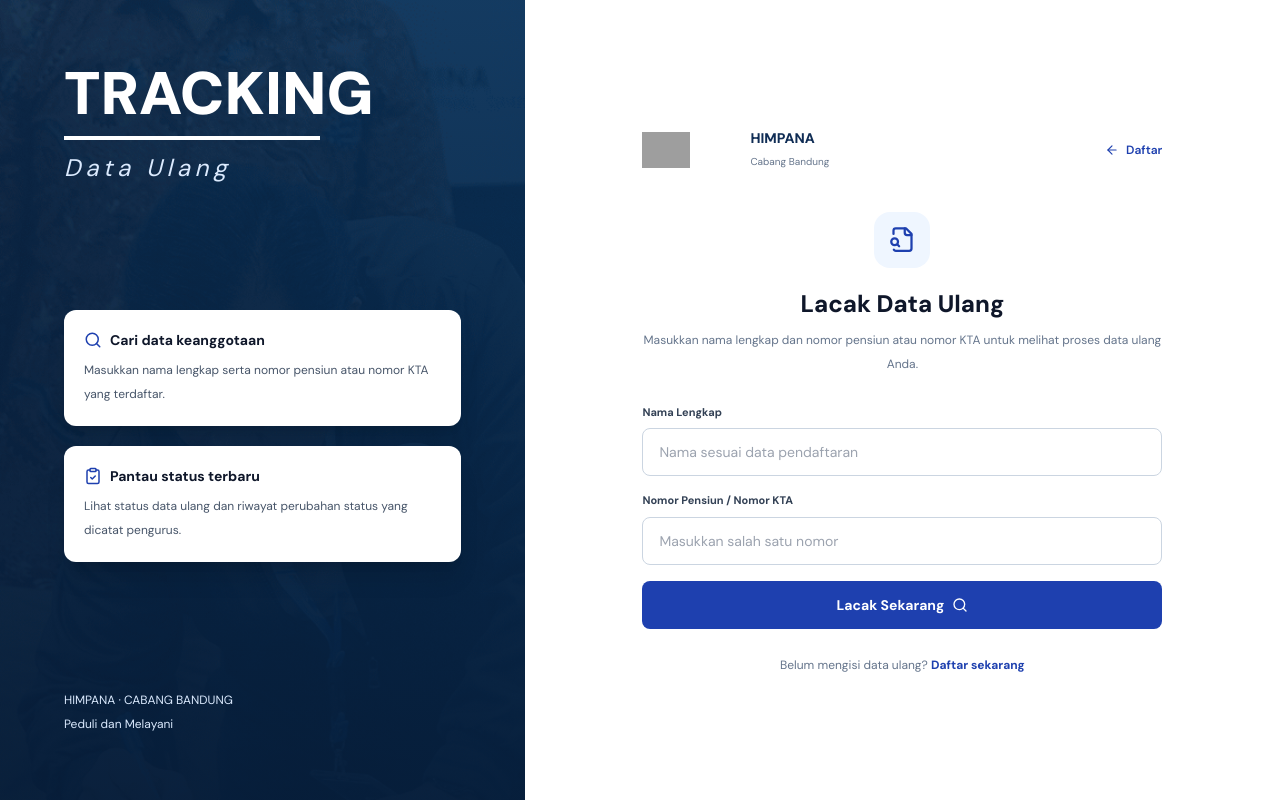
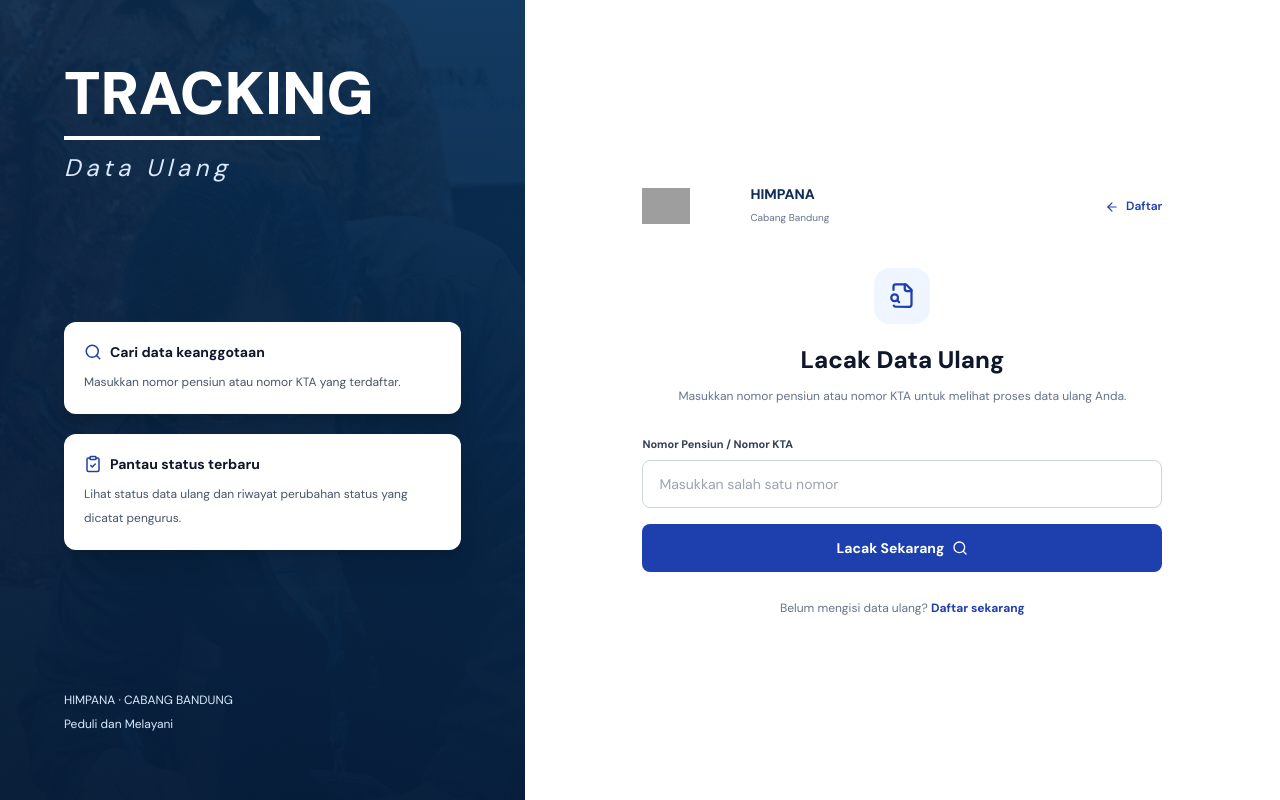
Before and after one commit to CUPP-0/himpana-bandung, a Next.js app: page /tracking in a window 1280 px wide. Built offline with nearby package versions, Linux system fonts and the light colour scheme; grey boxes are pictures that could not be loaded.

Commit message:
Simplify data ulang tracking to number only

```diff
--- a/app/tracking/page.jsx
+++ b/app/tracking/page.jsx
@@ -18,12 +18,12 @@ const descriptions = {
 const date = value => value ? new Date(value).toLocaleString("id-ID",{dateStyle:"long",timeStyle:"short"}) : "-";
 
 export default function TrackingPage() {
-  const [nama,setNama]=useState(""); const [nomor,setNomor]=useState("");
+  const [nomor,setNomor]=useState("");
   const [loading,setLoading]=useState(false); const [error,setError]=useState(""); const [result,setResult]=useState(null);
   async function submit(e) {
     e.preventDefault();setLoading(true);setError("");setResult(null);
     try {
-      const response=await fetch("/api/data-ulang/tracking",{method:"POST",headers:{"Content-Type":"application/json"},body:JSON.stringify({nama,nomor})});
+      const response=await fetch("/api/data-ulang/tracking",{method:"POST",headers:{"Content-Type":"application/json"},body:JSON.stringify({nomor})});
       const data=await response.json();if(!response.ok)throw Error(data.error||"Data tidak ditemukan.");setResult(data.data);
     } catch(e) {setError(e.message||"Terjadi kesalahan.");} finally {setLoading(false);}
   }
@@ -32,7 +32,7 @@ export default function TrackingPage() {
       <div className="absolute inset-0 bg-[url('/images/hero-pertamina.png')] bg-cover bg-center opacity-70"/><div className="absolute inset-0 bg-gradient-to-b from-[#08284c]/55 to-[#061c38]/90"/>
       <div className="relative z-10"><h1 className="text-5xl font-black xl:text-6xl">TRACKING</h1><div className="mt-3 h-1 w-64 bg-white"/><p className="mt-3 text-2xl italic tracking-[.2em] text-blue-100">Data Ulang</p></div>
       <div className="relative z-10 space-y-5">
-        <div className="rounded-xl bg-white p-5 text-slate-900 shadow-xl"><b className="flex items-center gap-2 text-sm"><Search size={18} className="text-blue-800"/> Cari data keanggotaan</b><p className="mt-2 text-xs leading-6 text-slate-600">Masukkan nama lengkap serta nomor pensiun atau nomor KTA yang terdaftar.</p></div>
+        <div className="rounded-xl bg-white p-5 text-slate-900 shadow-xl"><b className="flex items-center gap-2 text-sm"><Search size={18} className="text-blue-800"/> Cari data keanggotaan</b><p className="mt-2 text-xs leading-6 text-slate-600">Masukkan nomor pensiun atau nomor KTA yang terdaftar.</p></div>
         <div className="rounded-xl bg-white p-5 text-slate-900 shadow-xl"><b className="flex items-center gap-2 text-sm"><ClipboardCheck size={18} className="text-blue-800"/> Pantau status terbaru</b><p className="mt-2 text-xs leading-6 text-slate-600">Lihat status data ulang dan riwayat perubahan status yang dicatat pengurus.</p></div>
       </div>
       <p className="relative z-10 text-xs leading-6 text-blue-100">HIMPANA · CABANG BANDUNG<br/>Peduli dan Melayani</p>
@@ -40,9 +40,9 @@ export default function TrackingPage() {
     <section className="flex min-h-screen items-center justify-center bg-white px-5 py-10 sm:px-10">
       <div className="w-full max-w-[520px]">
         <div className="mb-10 flex items-center justify-between"><Link href="/" className="flex items-center gap-3 text-[#102d55]"><img className="h-9 w-24 object-contain object-left" src="https://himpana.com/logo-himpana.png" alt="Logo HIMPANA"/><span><b className="block text-sm font-extrabold">HIMPANA</b><small className="text-[10px] text-slate-500">Cabang Bandung</small></span></Link><Link href="/register" className="text-xs font-semibold text-blue-800"><ArrowLeft className="mr-1 inline" size={14}/> Daftar</Link></div>
-        <div className="mb-7 text-center"><span className="mx-auto grid h-14 w-14 place-items-center rounded-2xl bg-blue-50 text-blue-800"><FileSearch size={27}/></span><h2 className="mt-5 text-2xl font-extrabold text-slate-900">Lacak Data Ulang</h2><p className="mt-2 text-xs leading-6 text-slate-500">Masukkan nama lengkap dan nomor pensiun atau nomor KTA untuk melihat proses data ulang Anda.</p></div>
+        <div className="mb-7 text-center"><span className="mx-auto grid h-14 w-14 place-items-center rounded-2xl bg-blue-50 text-blue-800"><FileSearch size={27}/></span><h2 className="mt-5 text-2xl font-extrabold text-slate-900">Lacak Data Ulang</h2><p className="mt-2 text-xs leading-6 text-slate-500">Masukkan nomor pensiun atau nomor KTA untuk melihat proses data ulang Anda.</p></div>
         <form onSubmit={submit} className="space-y-4">
-          <div><label className="mb-2 block text-[11px] font-bold text-slate-700">Nama Lengkap</label><input required value={nama} onChange={e=>setNama(e.target.value)} placeholder="Nama sesuai data pendaftaran" className="h-12 w-full rounded-lg border border-slate-300 px-4 text-sm outline-none focus:border-blue-700 focus:ring-4 focus:ring-blue-700/10"/></div>
+
           <div><label className="mb-2 block text-[11px] font-bold text-slate-700">Nomor Pensiun / Nomor KTA</label><input required value={nomor} onChange={e=>setNomor(e.target.value)} placeholder="Masukkan salah satu nomor" className="h-12 w-full rounded-lg border border-slate-300 px-4 text-sm outline-none focus:border-blue-700 focus:ring-4 focus:ring-blue-700/10"/></div>
           {error&&<div className="rounded-lg border border-red-200 bg-red-50 p-3 text-xs text-red-700">{error}</div>}
           <button disabled={loading} className="flex h-12 w-full items-center justify-center gap-2 rounded-lg bg-blue-800 text-sm font-bold text-white transition hover:bg-blue-900 disabled:opacity-60">{loading?"Mencari data...":"Lacak Sekarang"} <Search size={16}/></button>
```
